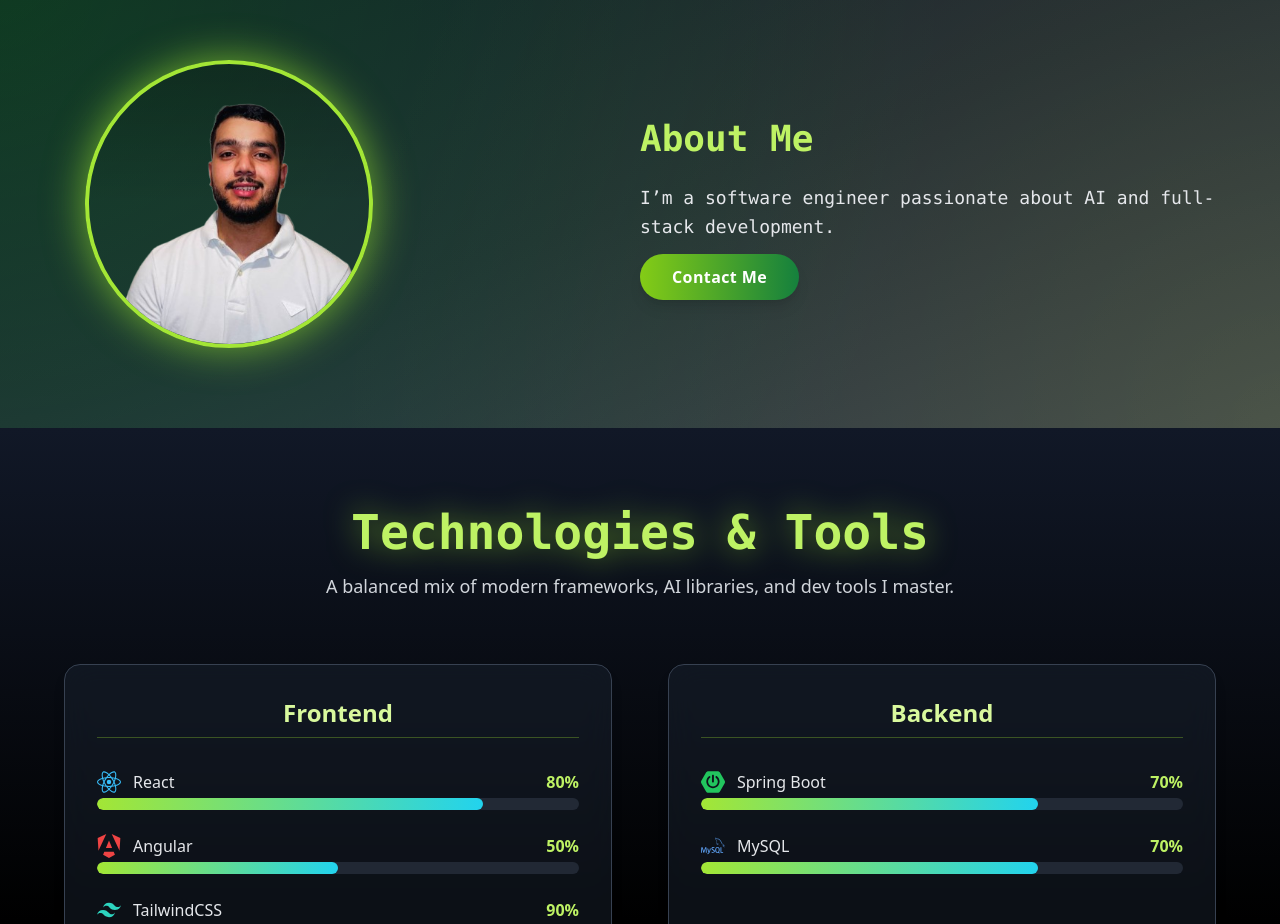
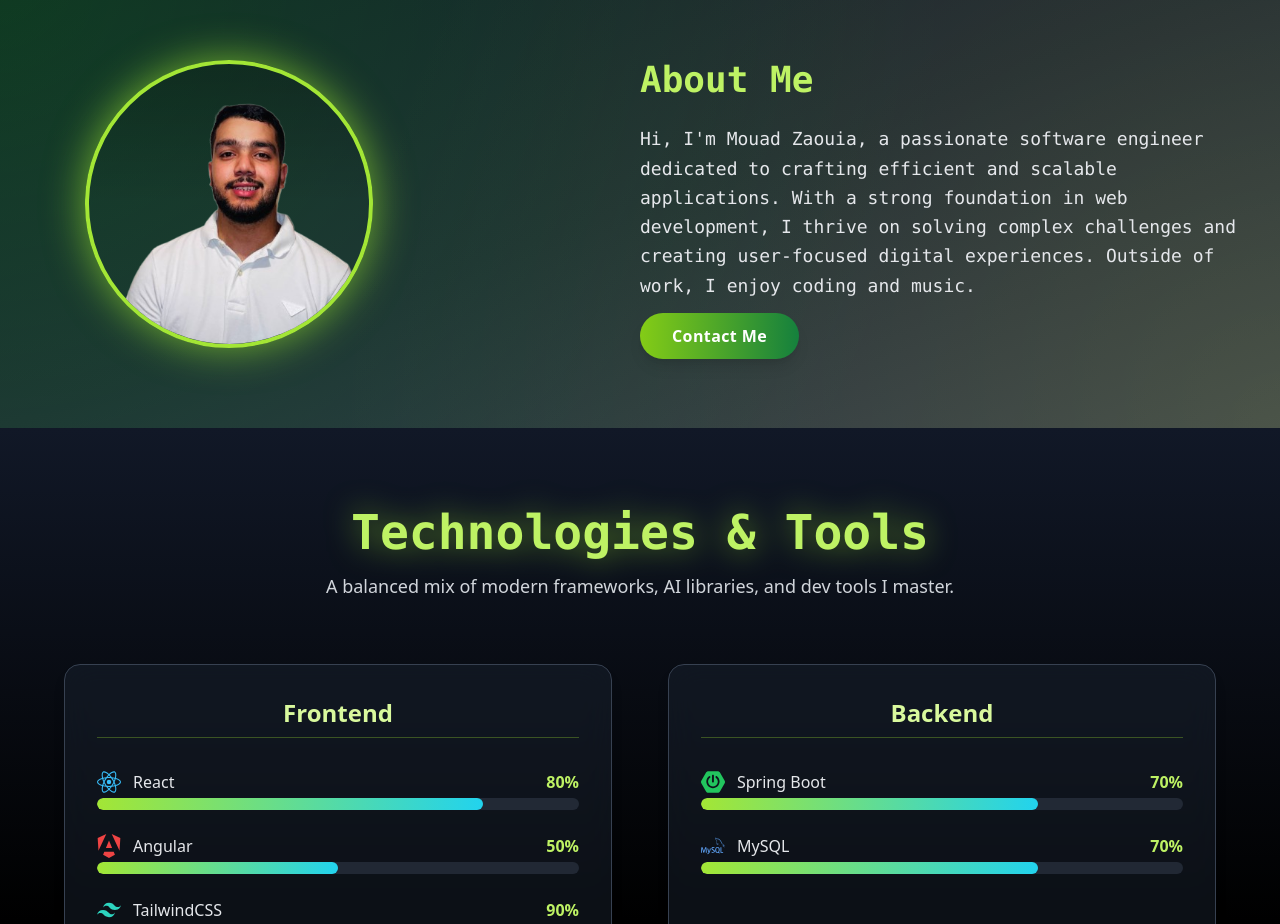
Before and after one commit to mouadza/Portfolio, a React (Vite) app: page / in a window 1280 px wide. Shown: the part 820-1744 px from the top of the page. Built offline with nearby package versions, Linux system fonts and the light colour scheme.

Commit message:
Update About Section

```diff
--- a/src/components/About.tsx
+++ b/src/components/About.tsx
@@ -12,13 +12,15 @@ interface AboutProps {
 const translations: Record<Language, { aboutTitle: string; aboutText: string; contactMe: string }> = {
   en: {
     aboutTitle: "About Me",
-    aboutText: "I’m a software engineer passionate about AI and full-stack development.",
+    aboutText:
+      "Hi, I'm Mouad Zaouia, a passionate software engineer dedicated to crafting efficient and scalable applications. With a strong foundation in web development, I thrive on solving complex challenges and creating user-focused digital experiences. Outside of work, I enjoy coding and music.",
     contactMe: "Contact Me",
   },
   fr: {
-    aboutTitle: "À propos de moi",
-    aboutText: "Je suis un ingénieur logiciel passionné par l’IA et le développement full-stack.",
-    contactMe: "Contactez-moi",
+    aboutTitle: "À Propos de Moi",
+    aboutText:
+      "Salut, je suis Mouad Zaouia, un ingénieur logiciel passionné, dédié à la création d’applications efficaces et évolutives. Avec une solide expérience en développement web, j’aime résoudre des défis complexes et créer des expériences numériques centrées sur l’utilisateur. En dehors du travail, j’aime coder et écouter de la musique.",
+    contactMe: "Me Contacter",
   },
 };
 
```
